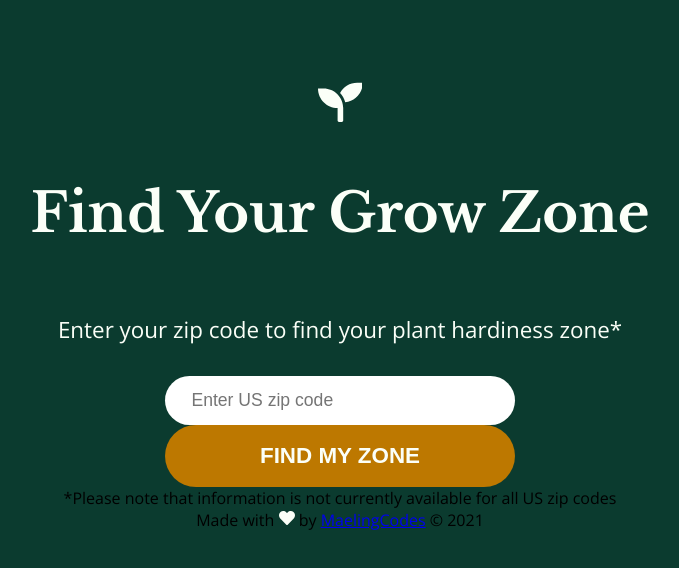
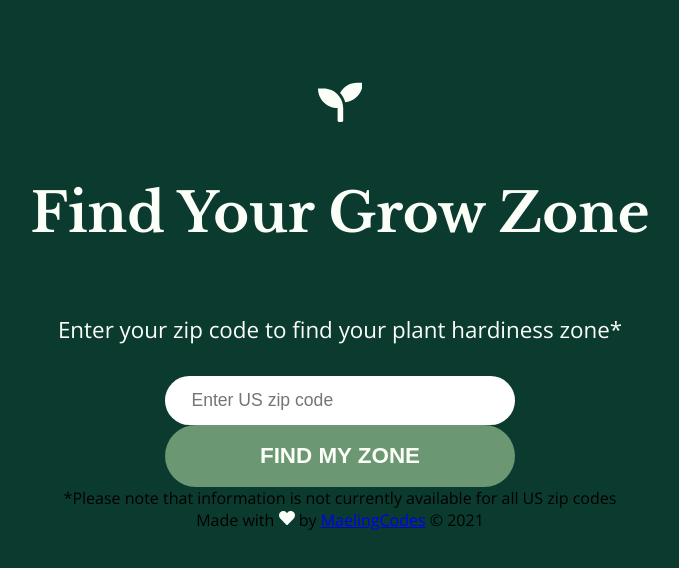
Before and after one commit to maelingmurphy/grow-zone-finder, a React (Create React App) app: page / in a window 1280 px wide. In both pictures the pointer is over the button "FIND MY ZONE". Shown: the top 568 px of the page, without its empty margins (300-979 px from the left). Built offline with nearby package versions, Linux system fonts and the light colour scheme.

Commit message:
add hover and focus background transition for button

```diff
--- a/src/components/css/Button.css
+++ b/src/components/css/Button.css
@@ -8,7 +8,17 @@
     color: #FBFFF8;
     text-transform: uppercase;
     font-weight: 600;
+    transition: background 250ms ease-in-out;
+    -webkit-appearance: none;
+    -moz-appearance: none;
 }
 
-/* .btn:hover, .btn:focus {
-} */
+
+.btn:hover, .btn:focus {
+    background: #6B9772;
+    transition: background 250ms ease-in-out;
+    -webkit-appearance: none;
+    -moz-appearance: none;
+    cursor: pointer;
+
+}
```
